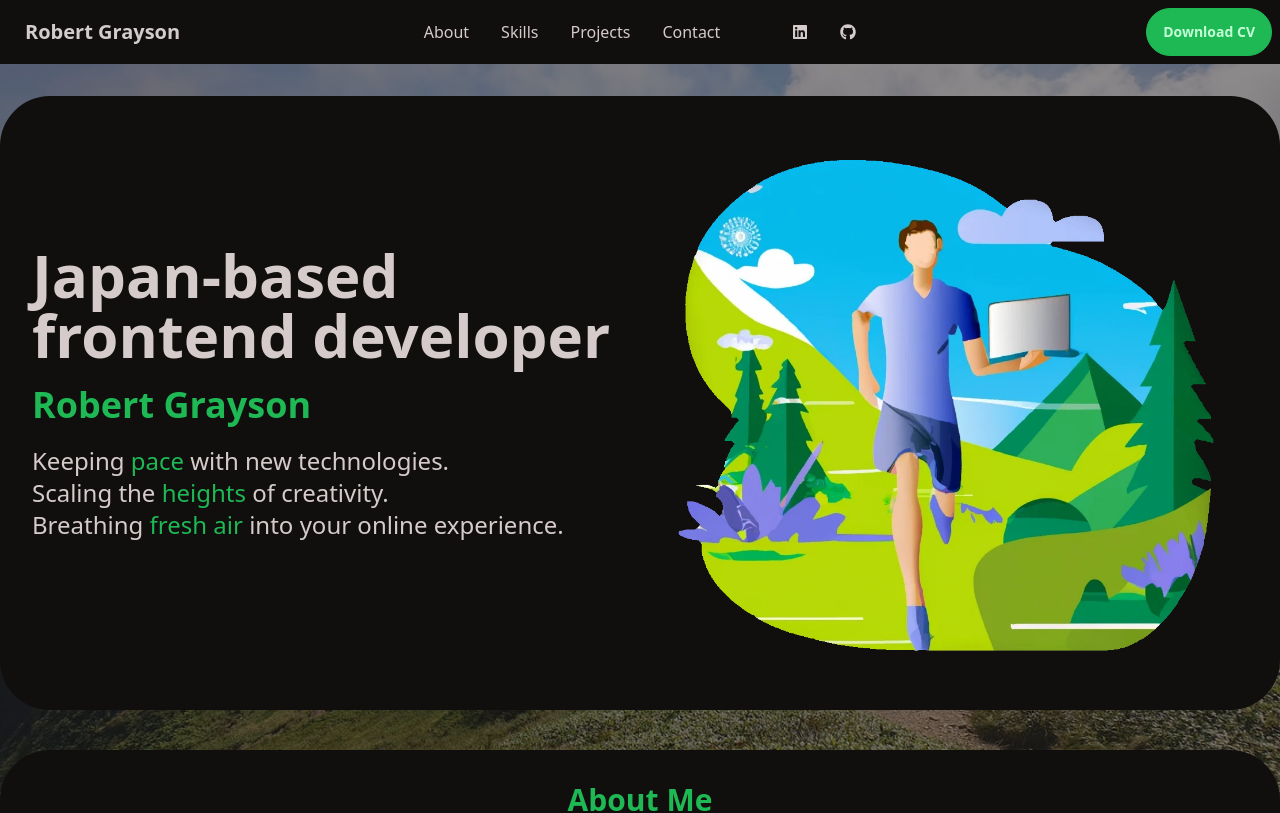
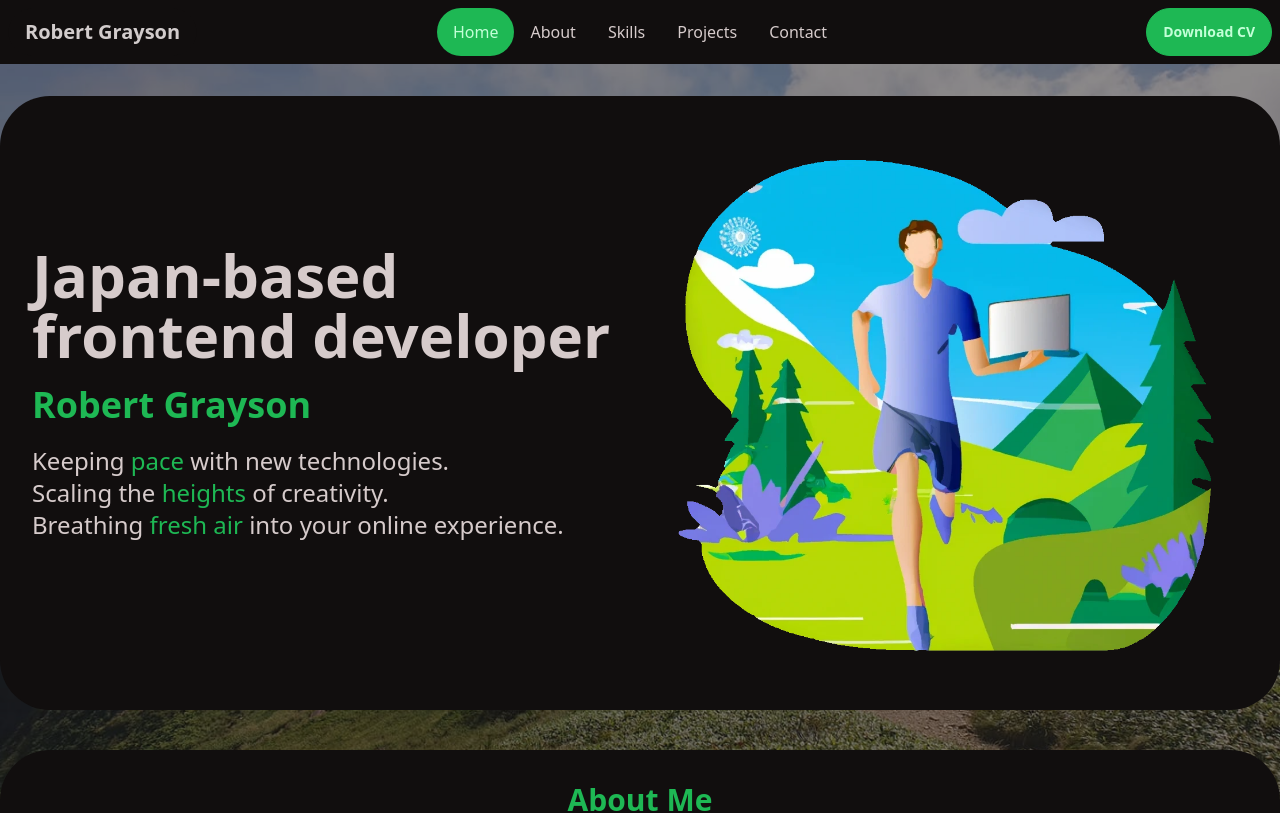
Before and after one commit to hummus-erectus/developerPortfolio, a React (Vite) app: page / in a window 1280 px wide. Shown: the top 813 px of the page. Built offline with nearby package versions, Linux system fonts and the light colour scheme.

Commit message:
Added react-scroll

```diff
--- a/package.json
+++ b/package.json
@@ -13,6 +13,7 @@
     "react": "^18.2.0",
     "react-dom": "^18.2.0",
     "react-icons": "^4.7.1",
+    "react-scroll": "^1.8.9",
     "react-toastify": "^9.1.1"
   },
   "devDependencies": {
--- a/src/components/Banner.jsx
+++ b/src/components/Banner.jsx
@@ -2,7 +2,7 @@ import runner from '../assets/runner.webp'
 
 function Banner() {
     return (
-        <section className="mt-20 scroll-mt-[96px] md:mt-24 mx-auto w-[95%] md:w-auto container grid items-center rounded-[50px] bg-neutral md:grid-cols-2 p-8">
+        <section id='home' className="mt-20 scroll-mt-[96px] md:mt-24 mx-auto w-[95%] md:w-auto container grid items-center rounded-[50px] bg-neutral md:grid-cols-2 p-8">
             <div className="max-w-[640px]  text-center md:text-left items-center justify-center">
                 <h1 className="mb-5 text-3xl md:text-5xl lg:text-6xl  font-bold">Japan-based frontend developer</h1>
                 <h2 className="mb-5 text-xl md:text-3xl lg:text-4xl text-[#1EB854] font-bold ">Robert Grayson</h2>
--- a/src/components/Navbar.jsx
+++ b/src/components/Navbar.jsx
@@ -1,10 +1,11 @@
 import { useState, useEffect } from 'react'
+import * as Scroll from 'react-scroll';
+import { Link, Button, Element, Events, animateScroll as scroll, scrollSpy, scroller } from 'react-scroll'
 import resume from '../files/resume.pdf'
-import { FaGithub, FaLinkedin } from 'react-icons/fa'
+// import { FaGithub, FaLinkedin } from 'react-icons/fa'
 
 function Navbar() {
     const [isMenuOpen, setIsMenuOpen] = useState(false)
-    const [activeLink, setActiveLink] = useState ('home')
 
     useEffect(() => {
         const handleClick = (e) => {
@@ -16,41 +17,41 @@ function Navbar() {
         return () => document.removeEventListener('click', handleClick)
     }, [])
 
-    const onUpdateActiveLink = (value) => {
-        setActiveLink(value);
-    }
+
 
     return (
         <nav className='navbar fixed top-0 bg-neutral z-50'>
             <div className="navbar-start">
                 <div className="dropdown">
-                    <button className="btn md:hidden" onClick={() => isMenuOpen ? setIsMenuOpen(false) : setIsMenuOpen(true) }>
+                    <label tabIndex={0} className="btn md:hidden" onClick={() => isMenuOpen ? setIsMenuOpen(false) : setIsMenuOpen(true) }>
                         <svg xmlns="http://www.w3.org/2000/svg" className="h-5 w-5" fill="none" viewBox="0 0 24 24" stroke="currentColor"><path strokeLinecap="round" strokeLinejoin="round" strokeWidth="2" d="M4 6h16M4 12h8m-8 6h16" /></svg>
-                    </button>
-                    <div className={`menu menu-compact dropdown-content mt-3 p-2 shadow bg-neutral rounded-box w-52 ${isMenuOpen ? 'block' : 'hidden'}`}>
-                        <ul onClick={() => setIsMenuOpen(false)}>
-                            <li><a href="#about" onClick={() => onUpdateActiveLink('about')}>About</a></li>
-                            <li><a href="#skills"  onClick={() => onUpdateActiveLink('skills')}>Skills</a></li>
-                            <li><a href="#projects"  onClick={() => onUpdateActiveLink('projects')}>Projects</a></li>
-                            <li><a href="#contact"  onClick={() => onUpdateActiveLink('contact')}>Contact</a></li>
+                    </label>
+                    <div tabIndex={0} className={`menu menu-compact dropdown-content mt-3 p-2 shadow bg-neutral rounded-box w-52 ${isMenuOpen ? 'block' : 'hidden'}`}>
+                        <ul>
+                            <li><Link activeClass="active" spy={true} smooth={true} offset={-96} to="home">Home</Link></li>
+                            <li><Link activeClass="active" spy={true} smooth={true} offset={-96} to="about">About</Link></li>
+                            <li><Link activeClass="active" spy={true} smooth={true} offset={-94} to="skills">Skills</Link></li>
+                            <li><Link activeClass="active" spy={true} smooth={true} offset={-94} to="projects">Projects</Link></li>
+                            <li><Link activeClass="active" spy={true} smooth={true} offset={-94} to="contact">Contact</Link></li>
                         </ul>
                         <hr/>
-                        <ul onClick={() => setIsMenuOpen(false)}>
+                        <ul >
                             <li><a href='https://www.linkedin.com/in/rob-grayson/' target="_blank">LinkedIn</a></li>
                             <li><a href='https://github.com/hummus-erectus' target="_blank">GitHub</a></li>
                         </ul>
                     </div>
                 </div>
-                <a href="#"className="btn  normal-case text-xl" onClick={() => onUpdateActiveLink('')}>Robert Grayson</a>
+                <Link className="btn normal-case text-xl" spy={true} smooth={true} offset={-96} to="home">Robert Grayson</Link>
             </div>
             <div className="navbar-center hidden md:flex">
                 <ul className="menu menu-horizontal px-1">
-                    <li><a href="#about" className={activeLink === 'about' ? 'btn-secondary text-neutral' : 'undefined'} onClick={() => onUpdateActiveLink('about')}>About</a></li>
-                    <li><a href="#skills"  className={activeLink === 'skills' ? 'btn-secondary text-neutral' : 'undefined'} onClick={() => onUpdateActiveLink('skills')}>Skills</a></li>
-                    <li><a href="#projects" className={activeLink === 'projects' ? 'btn-secondary text-neutral' : 'undefined'} onClick={() => onUpdateActiveLink('projects')}>Projects</a></li>
-                    <li><a href="#contact" className={activeLink === 'contact' ? 'btn-secondary text-neutral' : 'undefined'} onClick={() => onUpdateActiveLink('contact')}>Contact</a></li>
-                    <li><a href='https://www.linkedin.com/in/rob-grayson/' target="_blank" className='ml-2 lg:ml-10'><FaLinkedin /></a></li>
-                    <li><a href='https://github.com/hummus-erectus' target="_blank"><FaGithub /></a></li>
+                    <li><Link activeClass="active" spy={true} smooth={true} offset={-96} to="home">Home</Link></li>
+                    <li><Link activeClass="active" spy={true} smooth={true} offset={-96} to="about">About</Link></li>
+                    <li><Link activeClass="active" spy={true} smooth={true} offset={-94} to="skills">Skills</Link></li>
+                    <li><Link activeClass="active" spy={true} smooth={true} offset={-94} to="projects">Projects</Link></li>
+                    <li><Link activeClass="active" spy={true} smooth={true} offset={-94} to="contact">Contact</Link></li>
+                    {/* <li><a href='https://www.linkedin.com/in/rob-grayson/' target="_blank" className='ml-2 lg:ml-10'><FaLinkedin /></a></li>
+                    <li><a href='https://github.com/hummus-erectus' target="_blank"><FaGithub /></a></li> */}
                 </ul>
             </div>
             <div className="navbar-end">
```
Also changed, not shown: 1 other file (tests, documents, lock files or other folders).
